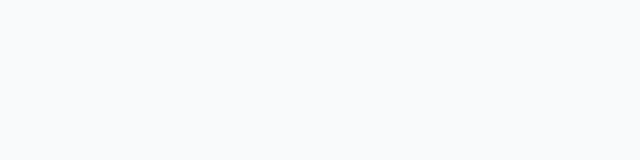
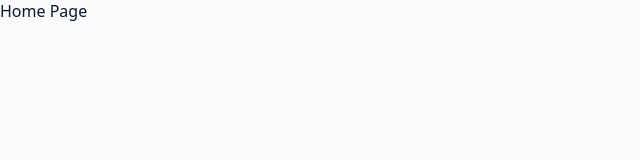
Before and after one commit to Adiii1903/Zomato-Reels, a React app in the folder Frontend/: page /Home in a window 1280 px wide. Before the commit this address had no page. Shown: the top 160 px of the page, without its empty margins (0-640 px from the left). Built offline with nearby package versions, Linux system fonts and the light colour scheme; the HTML template or start-up script is replaced by a standard one.

Commit message:
create dummy home page for user registration and login

```diff
--- a/Frontend/src/pages/auth/UserLogin.jsx
+++ b/Frontend/src/pages/auth/UserLogin.jsx
@@ -20,7 +20,7 @@ const UserLogin = () => {
 
     console.log(response.data);
 
-    navigate("/"); // Redirect to home after login
+    navigate("/Home"); // Redirect to home after login
 
   };
 
--- a/Frontend/src/pages/auth/UserRegister.jsx
+++ b/Frontend/src/pages/auth/UserRegister.jsx
@@ -24,11 +24,12 @@ const UserRegister = () => {
         },
         {
             withCredentials: true
-        })
+        }
+        )
 
         console.log(response.data);
 
-        navigate("/")
+      navigate("/Home", { replace: true }); // Redirect to home after registration
 
     };
 
--- /dev/null
+++ b/Frontend/src/pages/general/Home.jsx
@@ -0,0 +1,11 @@
+import React from "react"
+
+const Home  = () => {
+  return (
+
+ <div>Home Page</div>
+
+ )
+}
+
+export default Home;
--- a/Frontend/src/routes/appRoutes.jsx
+++ b/Frontend/src/routes/appRoutes.jsx
@@ -5,6 +5,7 @@ import UserLogin from "../pages/auth/UserLogin.jsx";
 import FoodPartnerRegister from "../pages/auth/FoodPartnerRegister.jsx";
 import FoodPartnerLogin from "../pages/auth/FoodPartnerLogin.jsx";
 import "../styles/auth-shared.css";
+import Home from "../pages/general/Home.jsx";
 
 const AuthChoice = () => {
     return (
@@ -17,10 +18,14 @@ const AppRoutes = () => {
         <Router>
             <Routes>
                 <Route path="/" element={<AuthChoice />} />
+
                 <Route path="/user/register" element={<UserRegister />} />
                 <Route path="/user/login" element={<UserLogin />} />
+
                 <Route path="/food-partner/register" element={<FoodPartnerRegister />} />
                 <Route path="/food-partner/login" element={<FoodPartnerLogin />} />
+
+                <Route path="/Home" element={<Home />} />
             </Routes>
         </Router>
     );
```
Also changed, not shown: Frontend/src/pages/food-partner/createFoodPartner.jsx (added).
